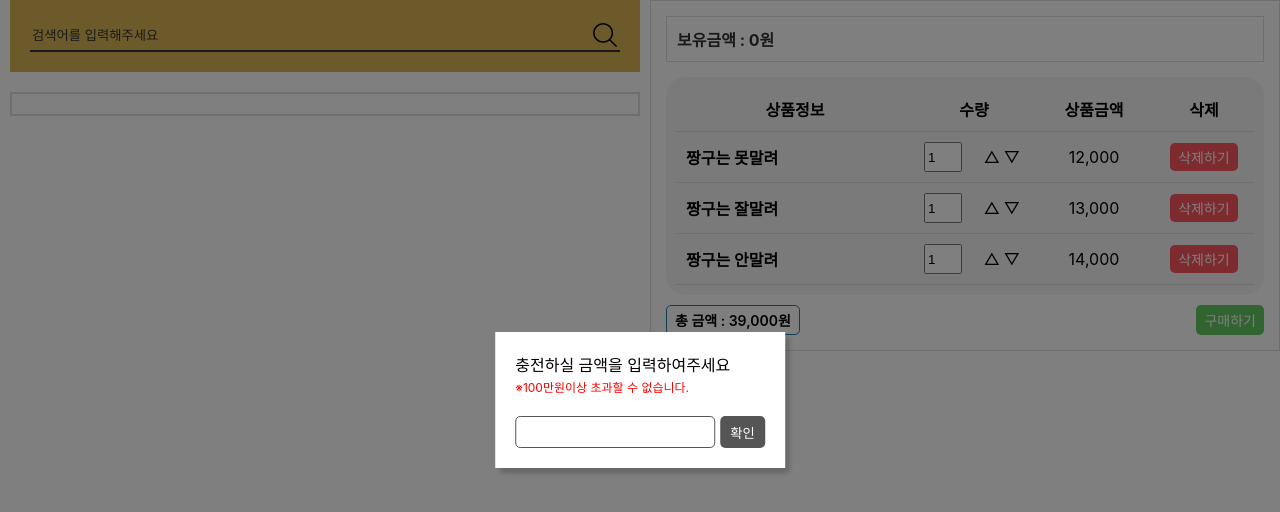
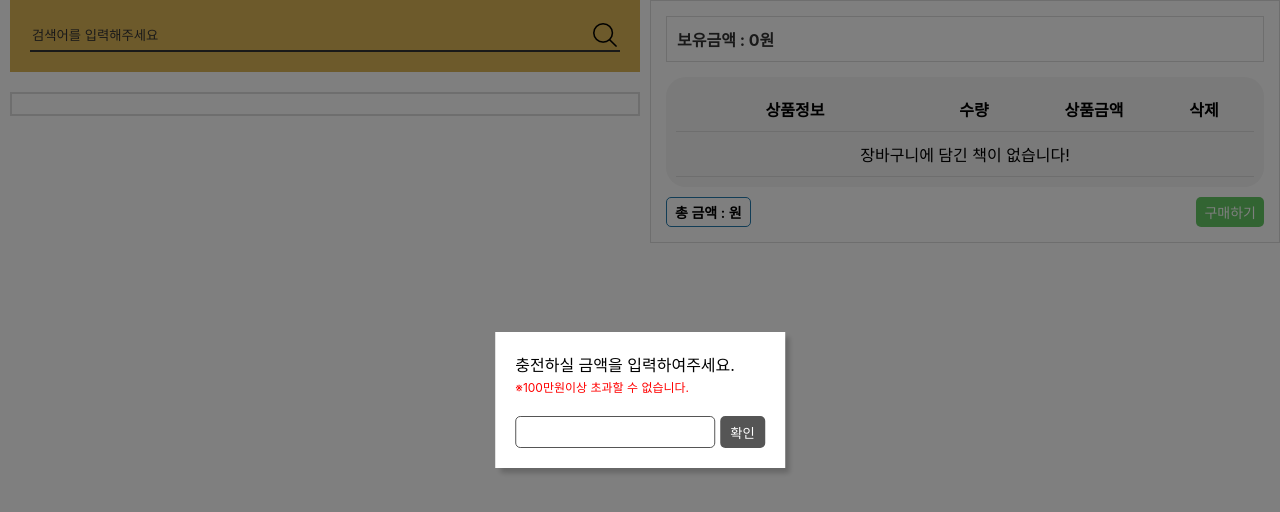
Before and after one commit to qpqp8483/book-store-app, a React (Create React App) app: page / in a window 1280 px wide. Shown: the top 512 px of the page. Built offline with nearby package versions, Linux system fonts and the light colour scheme.

Commit message:
목록추가 및 수량변경 수정중

```diff
--- a/src/App.js
+++ b/src/App.js
@@ -12,7 +12,7 @@ const reducer = (state, action) => {
       return action.data;
     }
     case "CREATE": {
-      newState = [{ ...action.data }, ...state];
+      newState = [...state, { ...action.data }];
       break;
     }
     case "EDIT": {
@@ -39,33 +39,14 @@ function App() {
   const [data, dispatch] = useReducer(reducer, []);
 
   useEffect(() => {
-    const bookList = [
-      {
-        id: 1,
-        title: "짱구는 못말려",
-        price: "12000",
-        num: 1,
-      },
-      {
-        id: 2,
-        title: "짱구는 잘말려",
-        price: "13000",
-        num: 1,
-      },
-      {
-        id: 3,
-        title: "짱구는 안말려",
-        price: "14000",
-        num: 1,
-      },
-    ];
+    const bookList = [];
     dispatch({ type: "INIT", data: bookList });
   }, []);
 
-  const dataId = useRef(4);
+  const dataId = useRef(1);
 
   //CREATE
-  const onCreate = (title, price) => {
+  const onCreate = (title, price, isbn) => {
     let dataFilter = data.filter((item) => item.title === title);
     if (dataFilter.length > 0) {
       alert("이미 장바구니에 담긴 책 입니다.");
@@ -74,6 +55,7 @@ function App() {
         type: "CREATE",
         data: {
           id: dataId.current,
+          name: isbn,
           title: title,
           price: price,
           num: 1,
--- a/src/components/bookItem/BookItem.js
+++ b/src/components/bookItem/BookItem.js
@@ -5,15 +5,18 @@ import CommonButton from "../button/CommonButton";
 import { DiaryStateContext } from "../../App";
 import "./bookItem.scss";
 
-const BookItem = ({ book }) => {
+const BookItem = ({ book, numChange }) => {
   const { onCreate } = useContext(DiaryStateContext);
   const content_length = book.contents.slice(0, 80);
   const onErrorImg = (e) => {
     e.target.src = default_img;
   };
-  const handleSubmit = (title, price) => {
-    onCreate(title, price);
+  const handleSubmit = (title, price, isbn) => {
+    onCreate(title, price, isbn);
+    console.log(book);
+    numChange(isbn);
   };
+
   return (
     <div className="book_item">
       <span className="img_box">
@@ -44,7 +47,7 @@ const BookItem = ({ book }) => {
           <CommonButton
             type={"positive"}
             text={"구매하기"}
-            onClick={() => handleSubmit(book.title, book.sale_price)}
+            onClick={() => handleSubmit(book.title, book.sale_price, book.isbn)}
           />
         </div>
       </div>
--- a/src/components/coinPopup/CoinPopup.js
+++ b/src/components/coinPopup/CoinPopup.js
@@ -17,7 +17,7 @@ const CoinPopup = ({ coin, coinChange, coinValue, coinSubmit }) => {
     <div className={`coin_popup ${coinSubmit ? "coin_pop_none" : ""}`}>
       <div>
         <p>
-          충전하실 금액을 입력하여주세요 <br />
+          충전하실 금액을 입력하여주세요. <br />
           <span>※100만원이상 초과할 수 없습니다.</span>
         </p>
         <form action="#" onSubmit={handleSubmit}>
--- a/src/pages/Basket.js
+++ b/src/pages/Basket.js
@@ -3,21 +3,18 @@ import CommonButton from "../components/button/CommonButton";
 import { DiaryStateContext } from "../App";
 import "./basket.scss";
 
-const Basket = ({ coinSubmit, coin, data, coinPayment }) => {
+const Basket = ({ num, setNum, coinSubmit, coin, data, coinPayment }) => {
   const { onEdit, onRemove } = useContext(DiaryStateContext);
   const [totalPrice, setTotalPrice] = useState(0);
-  const [num, setNum] = useState({ name: 1 });
 
   // 상품 수량 갯수 > 0 일때 함수
-  const numHandleFnPositive = (e, targetTitle, targetPrice, targetId) => {
+  const numHandleFnPositive = (e) => {
     setNum({ ...num, [e.target.name]: parseInt(e.target.value) });
-    onEdit(parseInt(e.target.value), targetTitle, targetPrice, targetId);
   };
 
   // 상품 수량 갯수 <= 0 일때 함수
-  const numHandleFnNegative = (e, targetTitle, targetPrice, targetId) => {
+  const numHandleFnNegative = (e) => {
     if (parseInt(e.target.value) === 0) {
-      onEdit(1, targetTitle, targetPrice, targetId);
       alert("최소갯수는 1개이상부터입니다.");
       setNum({ ...num, [e.target.name]: 1 });
     } else {
@@ -33,33 +30,18 @@ const Basket = ({ coinSubmit, coin, data, coinPayment }) => {
   };
 
   // input 옆 숫자 카운터 함수
-  const numCount = (e, targetTitle, targetPrice, targetId) => {
+  const numCount = (e) => {
     let countType = e.target.parentNode.previousSibling;
-    let numState;
-    const numEdit = num[`neme_${targetId}`] || 1;
     if (e.target.className === "count_up") {
       setNum({ ...num, [countType.name]: parseInt(countType.value) + 1 });
-      numState = true;
     } else {
-      setNum({
-        ...num,
-        [countType.name]:
-          parseInt(countType.value) > 1
-            ? parseInt(countType.value) - 1
-            : alert("최소구매는 1개 이상입니다.") && 1,
-      });
-      numState = false;
+      if (parseInt(countType.value) > 1) {
+        setNum({ ...num, [countType.name]: parseInt(countType.value) - 1 });
+      } else {
+        alert("최소구매는 1개 이상입니다.");
+        setNum({ ...num, [countType.name]: 1 });
+      }
     }
-    onEdit(
-      numState
-        ? numEdit + 1
-        : numEdit > 1
-        ? numEdit - 1
-        : num[`neme_${targetId}`],
-      targetTitle,
-      targetPrice,
-      targetId
-    );
   };
 
   useEffect(() => {
@@ -131,26 +113,12 @@ const Basket = ({ coinSubmit, coin, data, coinPayment }) => {
                       <input
                         className="num_input"
                         type="number"
-                        name={`neme_${item.id}`}
-                        value={
-                          num[`neme_${item.id}`] > -1
-                            ? num[`neme_${item.id}`]
-                            : num.name
-                        }
+                        name={item.name}
+                        value={num[item.name]}
                         onChange={(e) => {
                           e.target.value >= 1
-                            ? numHandleFnPositive(
-                                e,
-                                item.title,
-                                item.price,
-                                item.id
-                              )
-                            : numHandleFnNegative(
-                                e,
-                                item.title,
-                                item.price,
-                                item.id
-                              );
+                            ? numHandleFnPositive(e)
+                            : numHandleFnNegative(e);
                         }}
                         onBlur={(e) => {
                           blurHandle(e);
--- a/src/pages/Home.js
+++ b/src/pages/Home.js
@@ -14,6 +14,7 @@ const Home = () => {
   const [text, setText] = useState("");
   const [coin, setCoin] = useState("");
   const [coinSubmit, setCoinSubmit] = useState(false);
+  const [num, setNum] = useState({});
 
   const coinChange = (e) => {
     if (e > 1000000) {
@@ -59,6 +60,13 @@ const Home = () => {
     setListUpdate(false);
   };
 
+  const numChange = (isbn) => {
+    setNum({
+      ...num,
+      [isbn]: 1,
+    });
+  };
+
   return (
     <div className="search_section">
       <CoinPopup
@@ -80,11 +88,13 @@ const Home = () => {
         </form>
         <div className="book_list">
           {books.map((book, index) => (
-            <BookItem book={book} key={index} />
+            <BookItem book={book} key={index} numChange={numChange} />
           ))}
         </div>
       </div>
       <Basket
+        num={num}
+        setNum={setNum}
         coin={coin}
         coinSubmit={coinSubmit}
         data={diaryList}
```
